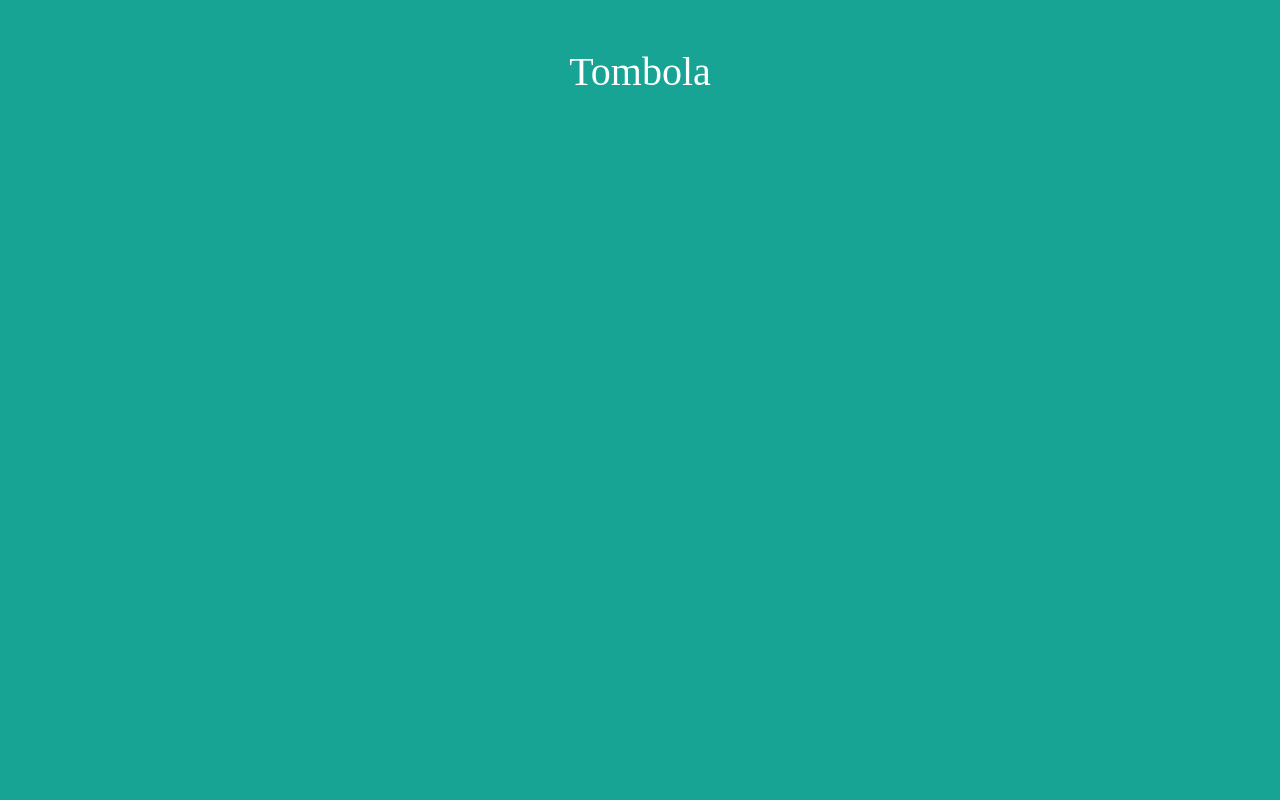
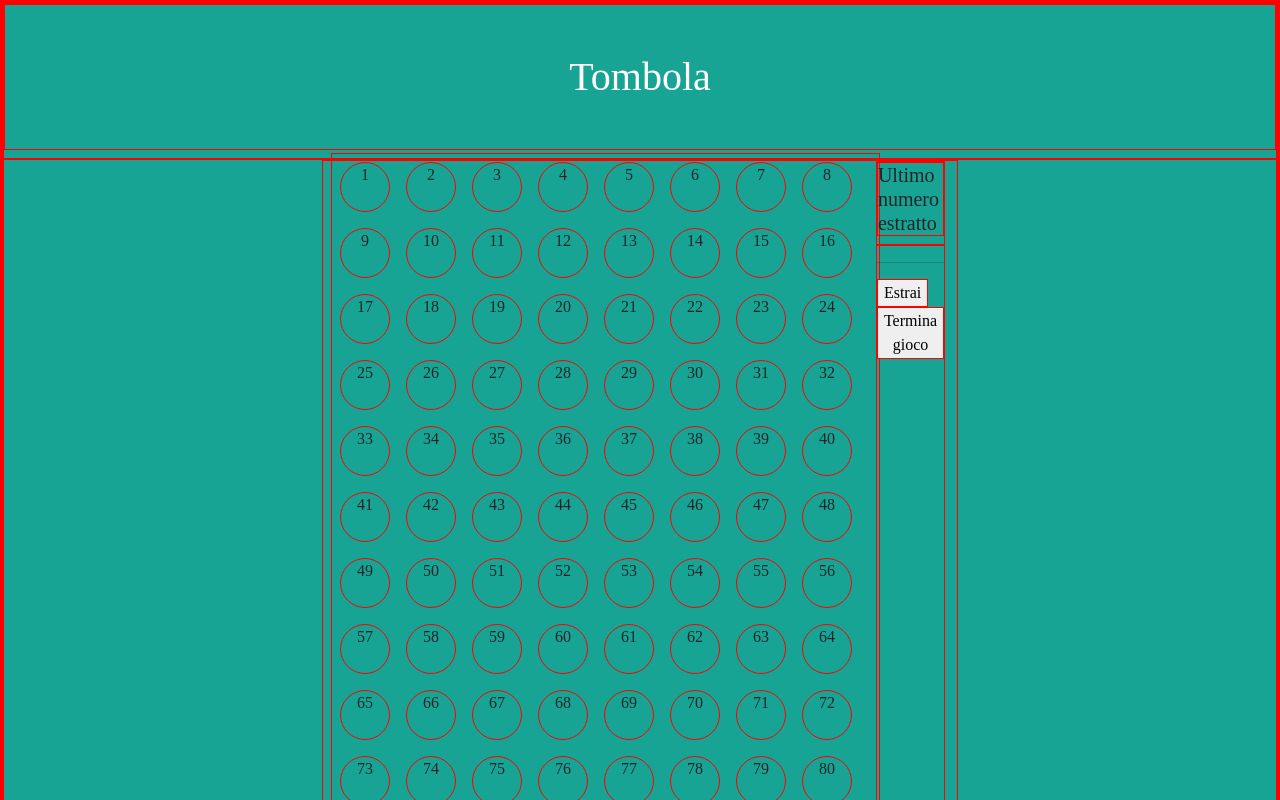
Before and after one commit to DavidIncarbone/web-tombola, a React (Vite) app: page / in a window 1280 px wide. Shown: the top 800 px of the page. Built offline with nearby package versions, Linux system fonts and the light colour scheme; a web font is replaced by a local one.

Commit message:
add numbers table

```diff
--- a/src/App.css
+++ b/src/App.css
@@ -10,3 +10,23 @@
 h1 {
     color: var(--color-white);
 }
+
+li {
+    width: 50px;
+    height: 50px;
+    background-color: var(--color-white);
+    border-radius: 50%;
+    text-align: center;
+    align-items: center;
+    margin: 5px;
+
+}
+
+#number {
+    width: 50px;
+    height: 50px;
+    border-radius: 50%;
+    text-align: center;
+
+
+}
--- a/src/components/Header.jsx
+++ b/src/components/Header.jsx
@@ -4,7 +4,7 @@ function Header() {
     return (
         <header>
 
-            <h1 className="text-center p-5 ">
+            <h1 className="text-center p-5">
                 Tombola
             </h1>
 
--- a/src/components/Main.jsx
+++ b/src/components/Main.jsx
@@ -1,6 +1,26 @@
+import Number from "./Number";
+import numeri from "../data/numbers.js"
+
+
 function Main() {
+
     return (
-        <main>
+        <main className="d-flex">
+            <div className="container w-50 d-flex">
+                <div className="row d-flex g-2">
+                    {numeri.map((numero) => <Number key={crypto.randomUUID()} number={numero} />)}
+
+                </div>
+                <div>
+                    <h5>Ultimo numero estratto</h5>
+                    <div></div>
+                    <hr />
+                    <button>Estrai</button>
+                    <button>Termina gioco</button>
+                </div>
+
+            </div>
+
 
 
         </main>
--- /dev/null
+++ b/src/components/Number.jsx
@@ -0,0 +1,12 @@
+
+
+function Number({ number, id }) {
+
+    return (
+        <div key={id} id="number" className="m-2">
+            {number}
+        </div>
+    )
+}
+
+export default Number;
--- /dev/null
+++ b/src/data/numbers.js
@@ -0,0 +1,6 @@
+const numeri = [];
+for (let i = 1; i <= 90; i++) {
+    numeri.push(i);
+}
+
+export default numeri;
--- a/src/index.css
+++ b/src/index.css
@@ -6,3 +6,7 @@ body {
     background-color: var(--color-background);
 
 }
+
+* {
+    border: 1px, solid, red;
+}
```
